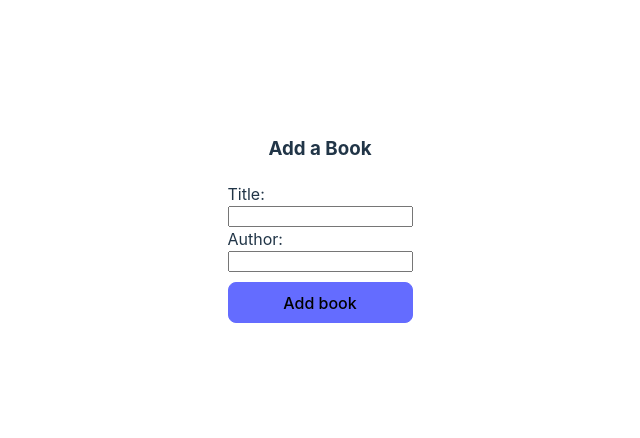
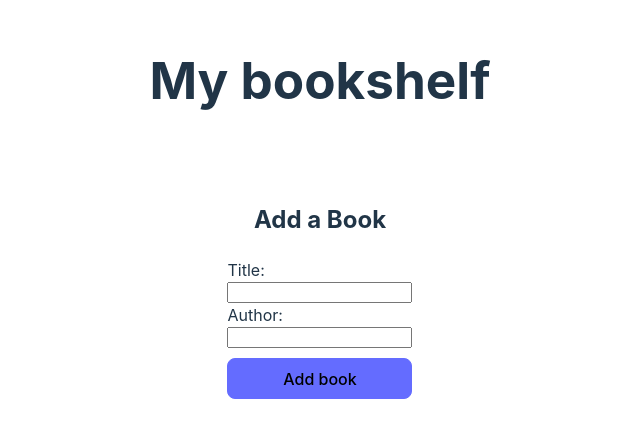
Before and after one commit to JordanChristensen/ga-section3-lab3-react-controlled-forms, a React (Vite) app: page / in a window 1280 px wide. Shown: the part 170-608 px from the top of the page, without its empty margins (320-960 px from the left). Built offline with nearby package versions, Linux system fonts and the light colour scheme.

Commit message:
improve UI and semantic HTML usage

```diff
--- a/src/components/Bookshelf/Bookshelf.jsx
+++ b/src/components/Bookshelf/Bookshelf.jsx
@@ -1,4 +1,7 @@
 import { useState } from "react";
+// import Book from "./Book";
+// import BookshelfDataBookAuthor from "./BookshelfDataBookAuthor";
+// import BookshelfDataBookTitle from "./BookshelfDataBookTitle";
 
 const Bookshelf = () => {
   const [books, setBooks] = useState([
@@ -6,37 +9,48 @@ const Bookshelf = () => {
     { title: "The Lion, the Witch and the Wardrobe", author: "C.S. Lewis" },
   ]);
 
-  const handleChange = (e) => {
-    setBooks(e.target.value);
+  const handleFormInputChange = (e) => {
+    return setBooks({ ...books, [e.target.name]: e.target.value });
+  };
+
+  const handleSubmit = (e) => {
+    e.preventDefault();
+    // console.log("Default form submission has been prevented.");
   };
 
   return (
-    <div className="bookshelfDiv">
-      <div className="formDiv">
-        <h3>Add a Book</h3>
-        {/* Form will go here */}
-        <form action="">
+    <section>
+      <h1>My bookshelf</h1>
+      <section className="bookshelfDiv">
+        <section className="formDiv">
+          <h2>Add a Book</h2>
+          <form>
             <label htmlFor="bookTitle">Title: </label>
             <input
               id="bookTitle"
               name="bookTitle"
               type="text"
-            value={books.Title}
-            onChange={handleChange}
+              value={books.title}
+              onChange={handleFormInputChange}
             />
             <label htmlFor="bookAuthor">Author: </label>
             <input
               id="bookAuthor"
               name="bookAuthor"
               type="text"
-            value={books.Author}
-            onChange={handleChange}
+              value={books.author}
+              onChange={handleFormInputChange}
             />
             <button type="submit">Add book</button>
           </form>
-      </div>
-      <div className="bookCardsDiv">{/* Book cards will display here */}</div>
-    </div>
+        </section>
+        <section className="bookCardsDiv" onSubmit={handleSubmit}>
+          {/* Book cards will display here */}
+
+          {/* <Book title={books.title} /> */}
+        </section>
+      </section>
+    </section>
   );
 };
 
```
Lines whose indentation alone changed are shown as unchanged.
